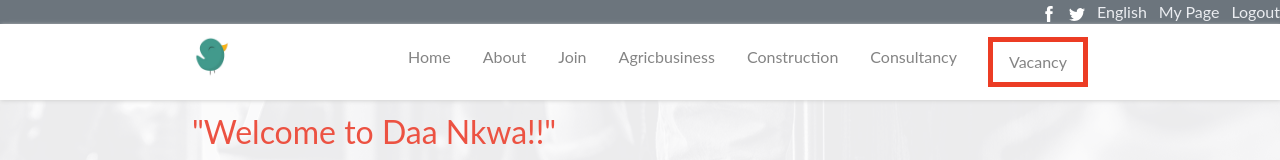
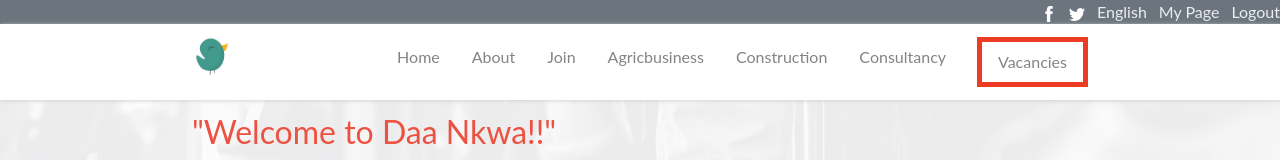
Before and after one commit to obibaadoma/captone_DaaNkwa, a website: page index.html in a window 1280 px wide. Shown: the top 160 px of the page. Drawn offline with nearby package versions, Linux system fonts and the light colour scheme.

Commit message:
fixed linters and readme

```diff
--- a/index.html
+++ b/index.html
@@ -48,7 +48,7 @@
         <a class="nav-link" href="#">Consultancy</a>
       </li>
       <li class="navy campaign">
-        <a class="nav-link" href="#">Vacancy </a>
+        <a class="nav-link" href="#">Vacancies </a>
       </li>
     </ul>
     <div class="hamburger">
```
